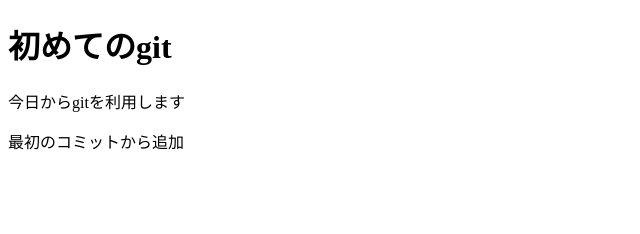
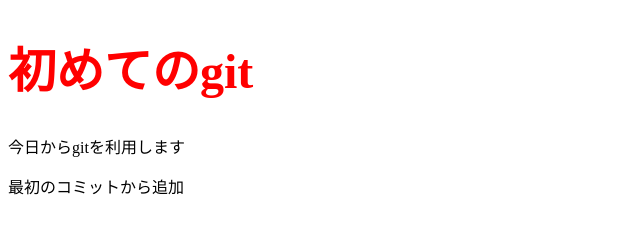
Before and after one commit to attsu/lesson00_test, a plain HTML site: page index.html in a window 1280 px wide. Shown: the whole page, without its empty margins (0-640 px from the left). Drawn offline with Linux system fonts and the light colour scheme.

Commit message:
20210620_attu-addStyle

```diff
--- a/index.html
+++ b/index.html
@@ -5,6 +5,12 @@
     <meta http-equiv="X-UA-Compatible" content="IE=edge">
     <meta name="viewport" content="width=device-width, initial-scale=1.0">
     <title>git入門</title>
+    <style>
+        h1 {
+            color: red;
+            font-size: 48px;
+        }
+    </style>
 </head>
 <body>
     <h1>初めてのgit</h1>
```
